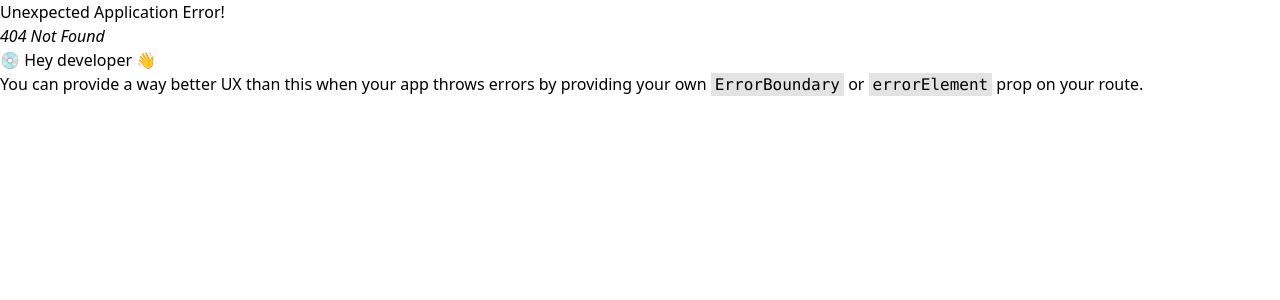
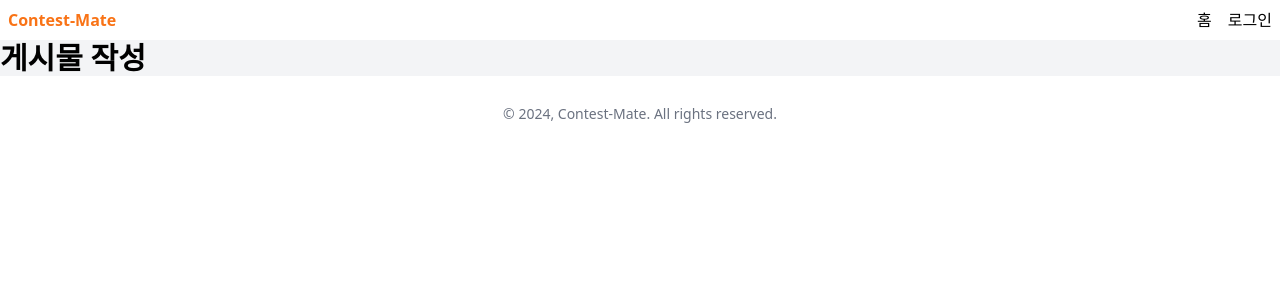
Before and after one commit to jinscoding/contest-mate, a React (Vite) app: page /posts in a window 1280 px wide. Before the commit this address had no page. Shown: the top 300 px of the page. Built offline with nearby package versions, Linux system fonts and the light colour scheme.

Commit message:
feat: 게시물 작성 페이지 이동 버튼 구현

```diff
--- a/src/App.tsx
+++ b/src/App.tsx
@@ -1,6 +1,7 @@
 import { RouterProvider, createBrowserRouter } from "react-router-dom";
 import Layout from "./components/layout/Layout";
 import Home from "./pages/Home";
+import NewPost from "./pages/NewPost";
 
 const router = createBrowserRouter([
   {
@@ -11,6 +12,15 @@ const router = createBrowserRouter([
       </Layout>
     ),
   },
+
+  {
+    path: "/posts",
+    element: (
+      <Layout>
+        <NewPost />
+      </Layout>
+    ),
+  },
 ]);
 
 function App() {
--- a/src/components/layout/Layout.tsx
+++ b/src/components/layout/Layout.tsx
@@ -10,7 +10,7 @@ const Layout = ({ children }: LayoutProps) => {
   return (
     <>
       <Header />
-      <main className='w-full mx-auto'>{children}</main>
+      <main className='w-full bg-gray-100 mx-auto'>{children}</main>
       <Footer />
     </>
   );
--- a/src/pages/Home.tsx
+++ b/src/pages/Home.tsx
@@ -1,16 +1,20 @@
 import React from "react";
+import { useNavigate } from "react-router-dom";
 import Banner from "../components/common/banner/Banner";
 import Button from "../components/common/Button";
 
 const Home = () => {
+  const navigate = useNavigate();
+
   const handleClick = () => {
-    alert(`공모전 모집 게시판입니다.`);
+    navigate("/posts");
   };
 
   return (
     <>
       <Banner />
-      <div className='bg-white p-3  h-[1200px] mx-auto'>
+
+      <div className='w-1/6 p-4 flex flex-col '>
         <Button color='orange' size='large' onClick={handleClick}>
           모집하기
         </Button>
--- /dev/null
+++ b/src/pages/NewPost.tsx
@@ -0,0 +1,7 @@
+import Title from "../components/common/Title";
+
+function NewPost() {
+  return <Title>게시물 작성</Title>;
+}
+
+export default NewPost;
```
